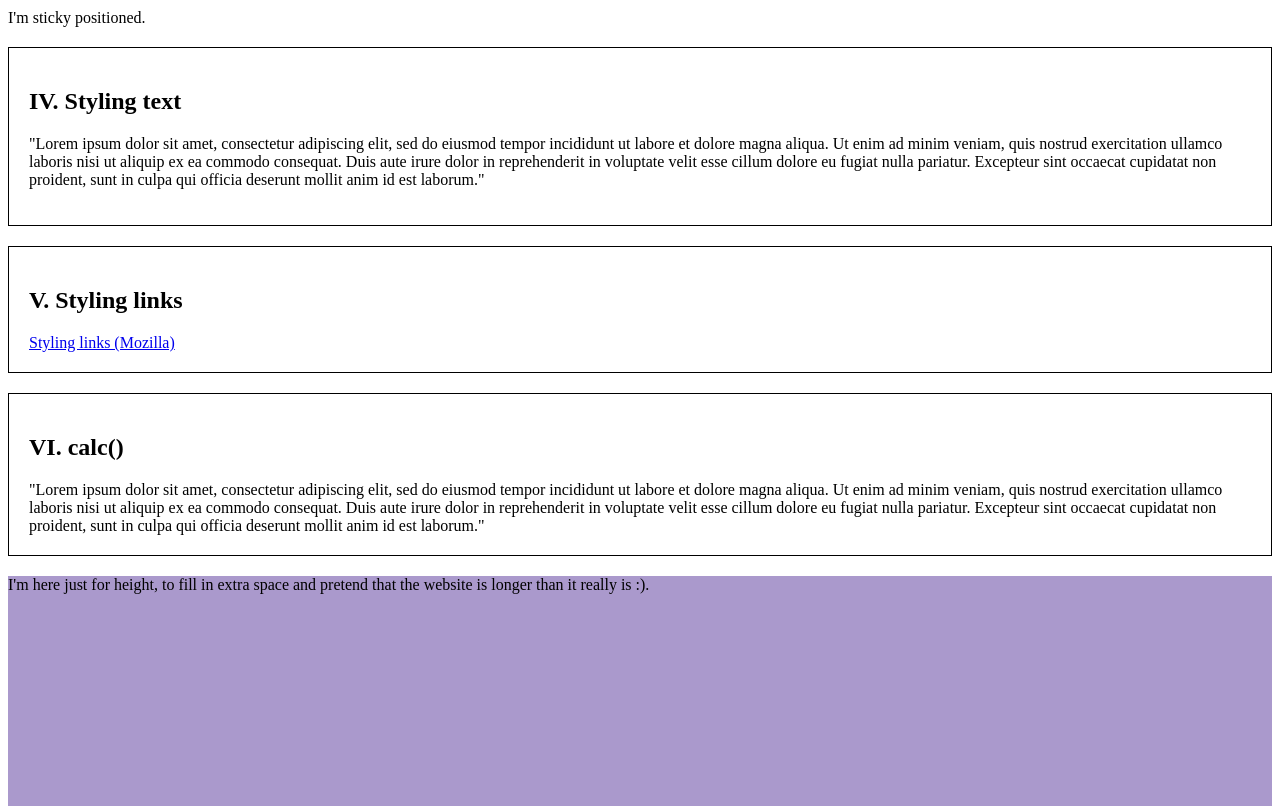
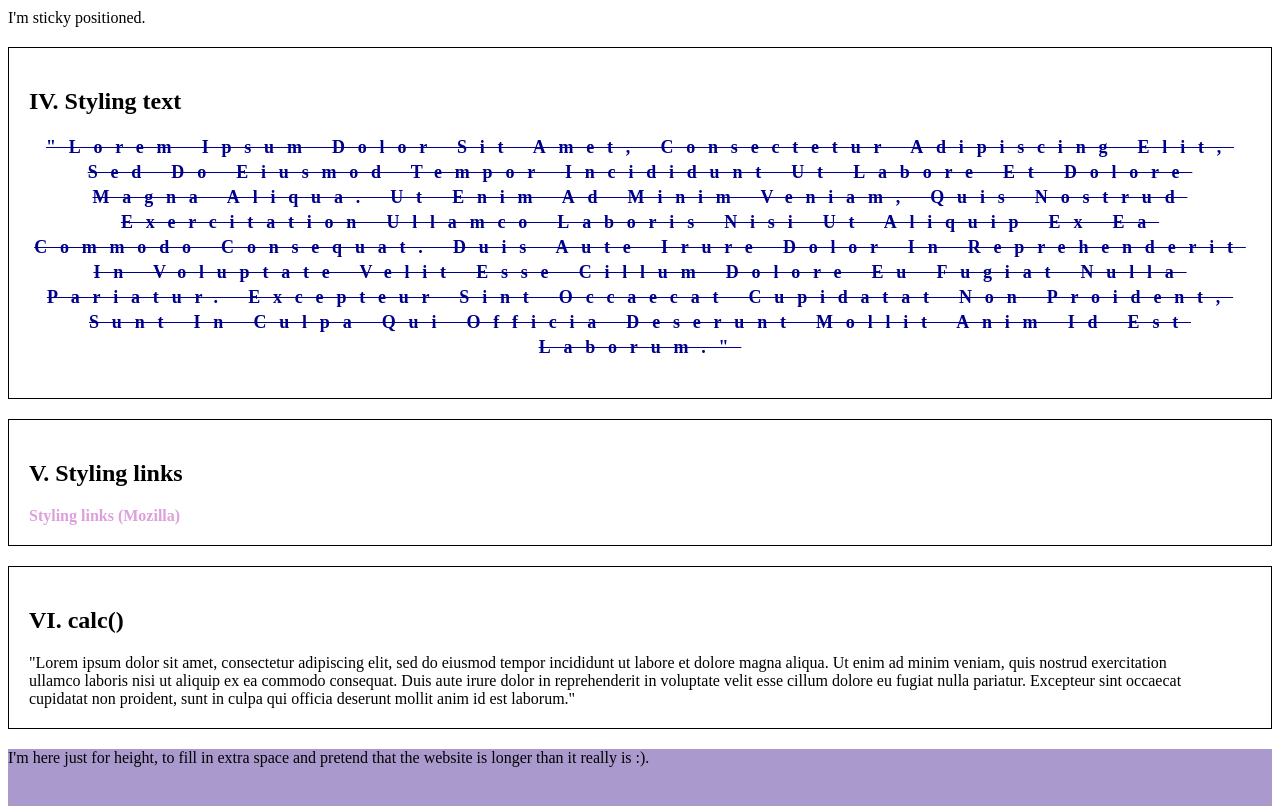
Before and after one commit to DanielRenard/Module-2-Lab-2, a plain HTML site: page index.html in a window 1280 px wide. Shown: the part 1560-2366 px from the top of the page. Drawn offline with Linux system fonts and the light colour scheme.

Commit message:
Completed Module 2 Lab 2 Parts IV-V

```diff
--- a/style.css
+++ b/style.css
@@ -54,3 +54,42 @@ article {
 .my-children-are-styled > p {
   background-color: red;
 }
+
+.position-sticky {
+  position: sticky;
+  top: 0;
+}
+
+.text-style {
+  color: darkblue;
+  font-size: large;
+  line-height: 25px;
+  /* font-weight: 100; */
+  font-weight: bold;
+  font-family: 'Merriweather', serif;
+  text-align: center;
+  letter-spacing: 1vmax;
+  word-spacing: normal;
+  text-transform: capitalize;
+  text-decoration: line-through;
+}
+
+a:link {
+  color: plum;
+  font-size: 100%;
+  font-weight: bold;
+  text-decoration: none;
+  border: #4caf50;
+}
+
+a:visited {
+  color: yellowgreen;
+}
+
+a:hover {
+  text-decoration: underline;
+}
+
+.calc-style {
+  width: calc(100vw - 100px)
+}
```
